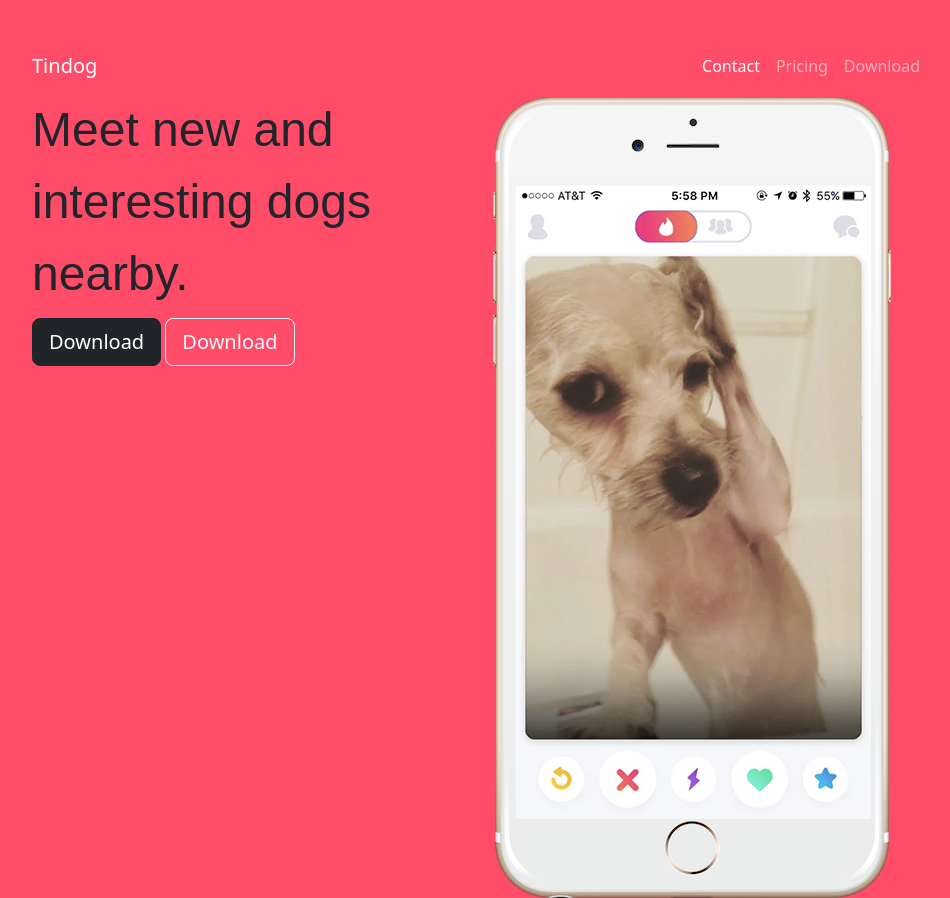
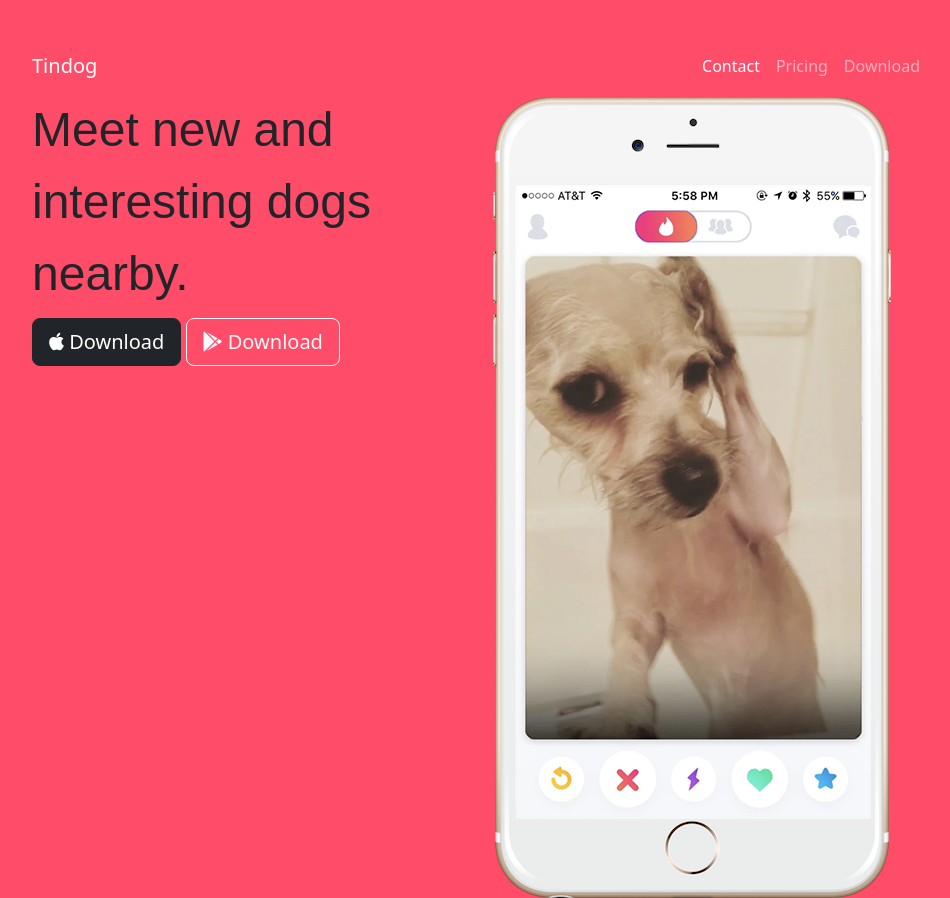
Before and after one commit to NaveendraKularatne/2022-web-development-bootcamp, a plain HTML site: page 3. Bootstrap/TinDog/index.html in a window 1280 px wide. Shown: the top 898 px of the page, without its empty margins (160-1110 px from the left). Drawn offline with nearby package versions, Linux system fonts and the light colour scheme.

Commit message:
Add the font awesome icons

```diff
--- a/3. Bootstrap/TinDog/index.html
+++ b/3. Bootstrap/TinDog/index.html
@@ -56,8 +56,8 @@
             <div class="row">
                 <div class="col-lg-6 col-md-12 col-sm-12">
                     <h1>Meet new and interesting dogs nearby.</h1>
-                    <button type="button" class="btn btn-dark btn-lg">Download</button>
-                    <button type="button" class="btn btn-outline-light btn-lg">Download</button>
+                    <button type="button" class="btn btn-dark btn-lg"><i class="fa-brands fa-apple"></i> Download</button>
+                    <button type="button" class="btn btn-outline-light btn-lg"><i class="fa-brands fa-google-play"></i> Download</button>
                 </div>
                 <div class="col-lg-6 col-md-12 col-sm-12">
                     <img src="images/iphone6.png" alt="image-iphone6-dog-on-screen">
```
